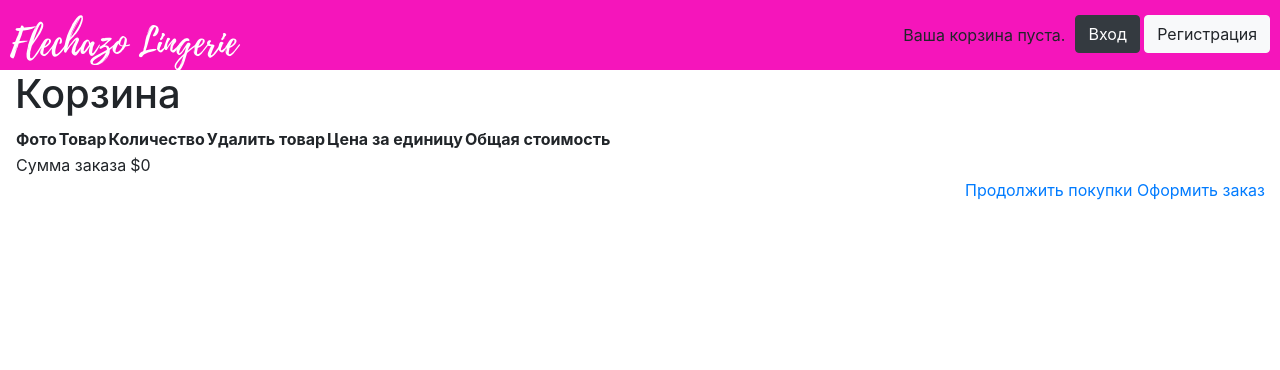
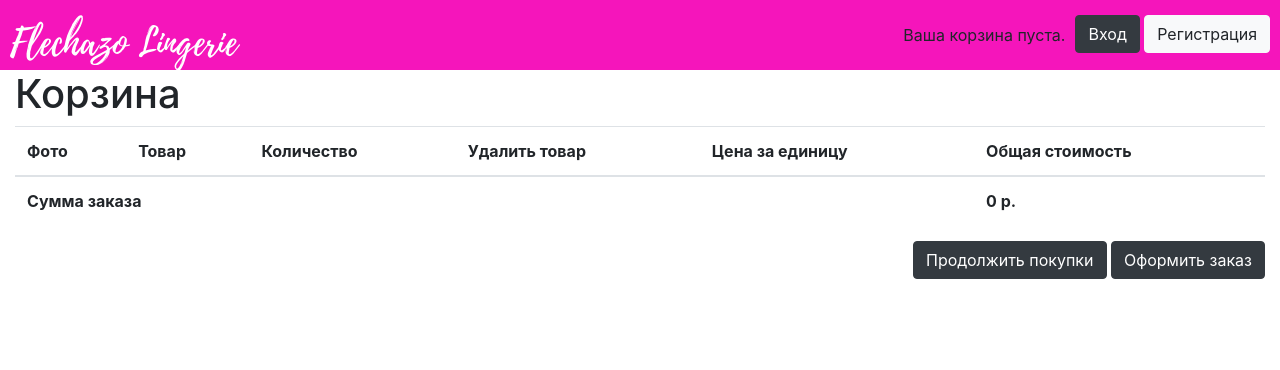
Before and after one commit to OlgaUsovich/finalProject, a Django app: page /cart/ in a window 1280 px wide. Shown: the top 370 px of the page. Run offline with Django 3.2, Linux system fonts and the light colour scheme; some libraries are stand-ins or nearby versions.

Commit message:
Added style to Cart

```diff
--- a/templates/cart/detail.html
+++ b/templates/cart/detail.html
@@ -5,7 +5,7 @@
 {% endblock %}
 {% block content %}
     <h1>Корзина</h1>
-    <table class="cart">
+    <table class="table">
         <thead>
         <tr>
             <th>Фото</th>
@@ -22,31 +22,30 @@
                 <tr>
                     <td>
                         <a href="{{ product.get_absolute_url }}">
-                            <img class="images" src="
+                            <img style="width: 200px" alt="Картинка товара {{ product }}"
                                 {% if product.productimage_set %}
-                                    {{ product.productimage_set.first.image.url }}
+                                    src="{{ product.productimage_set.first.image.url }}"
                                 {% else %}
-                                    {% static "img/no_image.png" %}
-                                {% endif %}">
+                                    src="{% static "img/no_image.png" %}"
+                                {% endif %}>
                         </a>
                     </td>
                     <td>{{ product.name }}</td>
                     <td>{{ item.quantity }}</td>
-                    <td><a href="{% url "cart:cart_remove" product.id%}">Удалить из корзины</a></td>
-                    <td class="num">${{ item.price }}</td>
-                    <td class="num">${{ item.total_price }}</td>
+                    <td><a class="btn btn-light" href="{% url "cart:cart_remove" product.id%}">Удалить из корзины</a></td>
+                    <td>{{ item.price }} р.</td>
+                    <td>{{ item.total_price }} р.</td>
                 </tr>
             {% endwith %}
         {% endfor %}
         <tr class="total">
-            <td>Сумма заказа</td>
-            <td colspan="4"></td>
-            <td class="num">${{ cart.get_total_price }}</td>
+            <td colspan="5"><strong>Сумма заказа</strong></td>
+            <td><strong>{{ cart.get_total_price }} р.</strong></td>
         </tr>
         </tbody>
     </table>
     <p class="text-right">
-        <a href="{% url "products:list" %}" class="button light">Продолжить покупки</a>
-        <a href="{% url "orders:order_create" %}" class="button">Оформить заказ</a>
+        <a class="btn btn-dark" href="{% url "products:list" %}">Продолжить покупки</a>
+        <a class="btn btn-dark" href="{% url "orders:order_create" %}">Оформить заказ</a>
     </p>
 {% endblock %}
```
Also changed, not shown: db.sqlite3.
